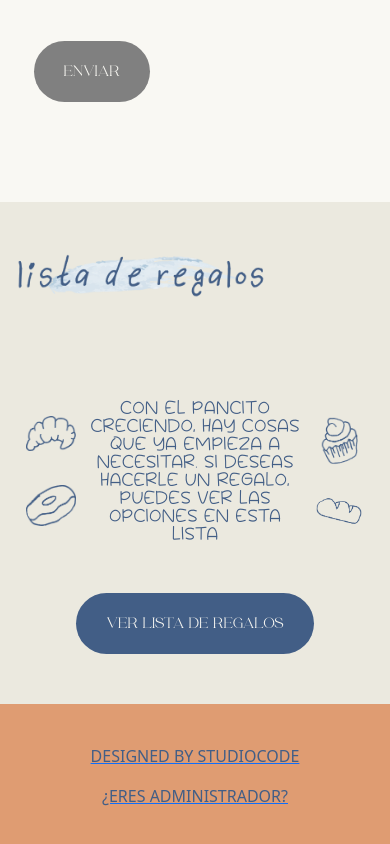
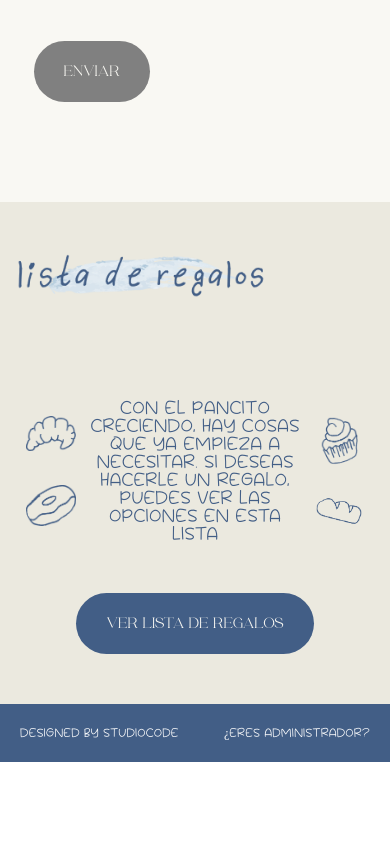
Before and after one commit to danielvergaray/babyShower_olivia, a React (Vite) app: page / in a window 390 px wide. Shown: the part 3006-3850 px from the top of the page. After the commit the page ends 3768 px from the top, so only its background shows below. Built offline with nearby package versions, Linux system fonts and the light colour scheme; no server answers; the database is empty.

Commit message:
estilos movil

```diff
--- a/src/components/sass/_Footer.scss
+++ b/src/components/sass/_Footer.scss
@@ -35,15 +35,30 @@
 
 @media (max-width: 846px) {
   .seccion-footer {
-    text-align: center;
-    background-color: $Secundario-naranja;
-    padding: 40px 10px;
-    .titulo-imagen {
-      width: 80%;
-      margin: auto;
+    display: grid;
+    grid-template-columns: 50% 50%;
+    background-color: $Principal-azul;
+    font-family: "give-away";
+    padding: 20px;
+    font-size: 12px;
 
-      img {
+    .link {
+      a {
+        text-decoration: none;
+        width: min-content;
+        cursor: auto;
+        p {
+          color: white;
+          margin: 0;
+          width: fit-content;
+        }
+      }
+    }
+    .link-admin {
+      a {
         width: 100%;
+        display: flex;
+        justify-content: flex-end;
       }
     }
   }
```
